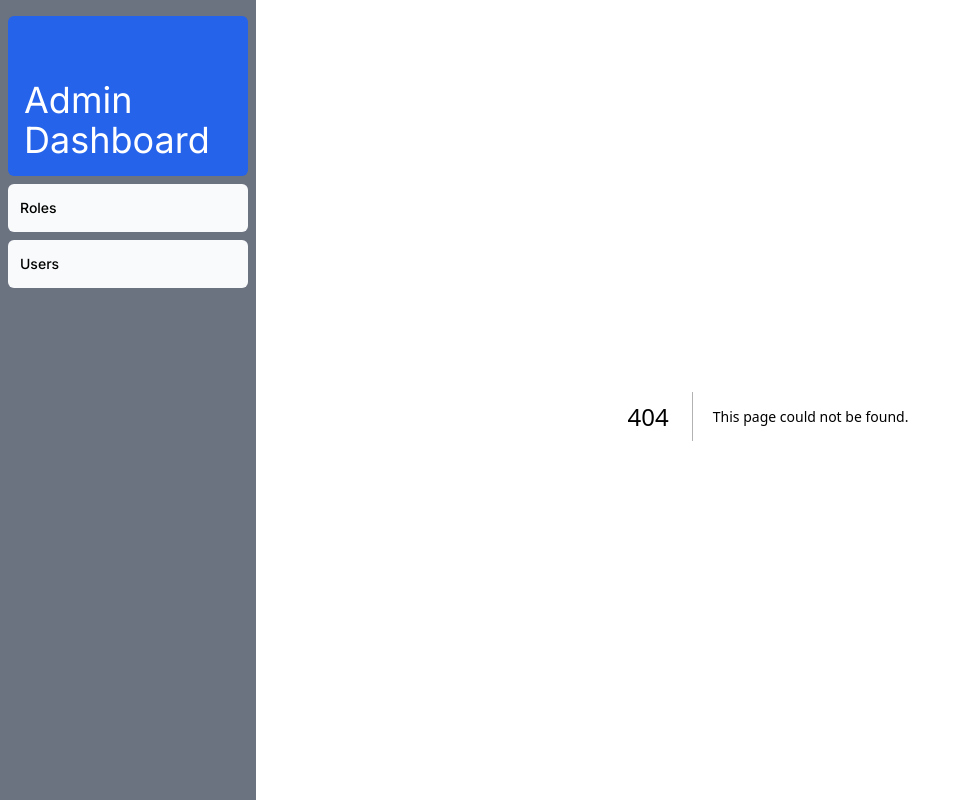
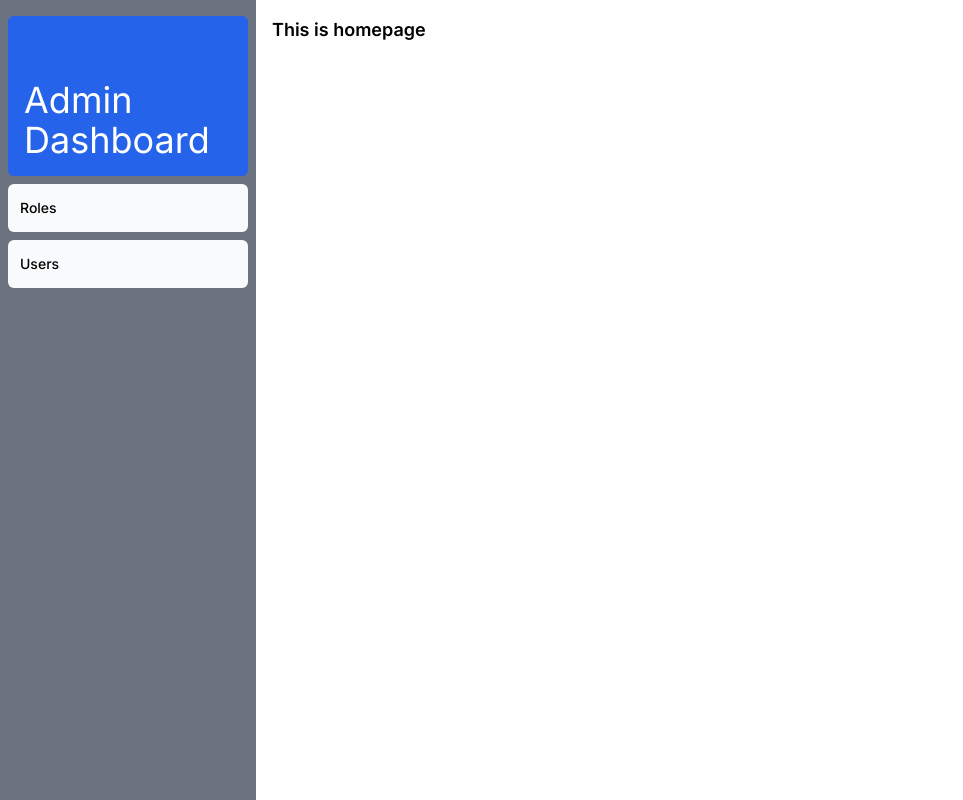
Before and after one commit to kiennguyen-agilityio/nextjs-project, a Next.js app: page / in a window 1280 px wide. Before the commit this address had no page. Shown: the whole page, without its empty margins (0-963 px from the left). Built offline with nearby package versions, Linux system fonts and the light colour scheme.

Commit message:
fix: add more page

```diff
--- /dev/null
+++ b/src/app/page.tsx
@@ -0,0 +1,9 @@
+const Homepage = () => {
+  return (
+    <main className="container mx-auto">
+      <h1 className="text-lg font-semibold">This is homepage</h1>
+    </main>
+  );
+};
+
+export default Homepage;
```
